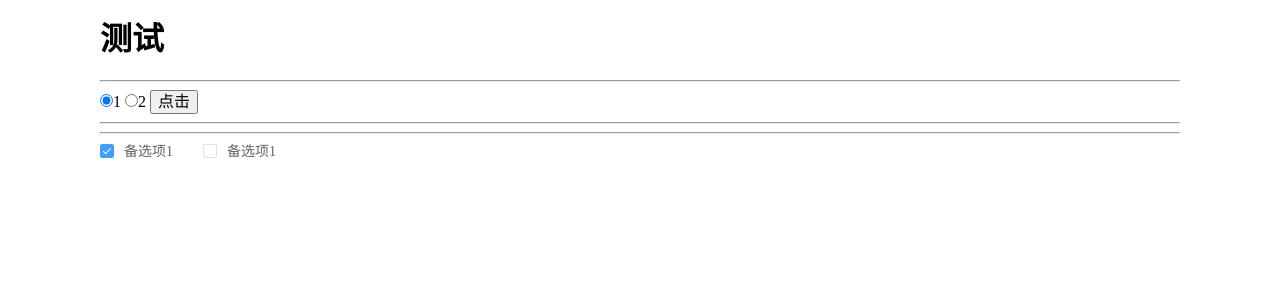
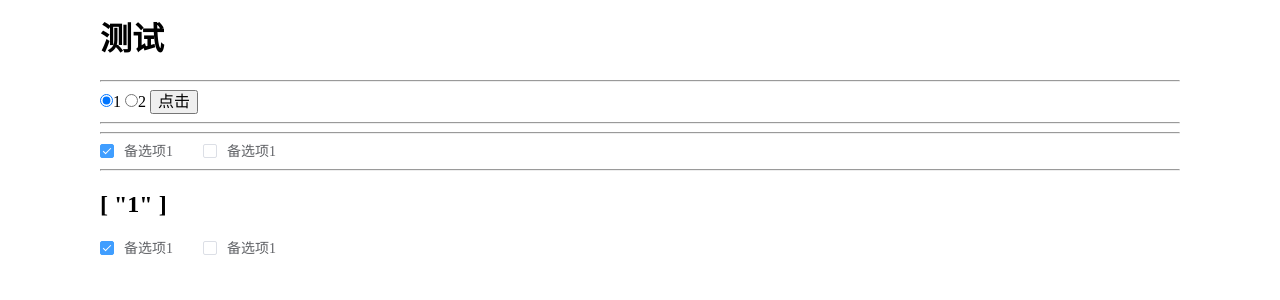
Before and after one commit to WebZ66/yk-design, a Vue app in the folder yk-design-ui/: page /test in a window 1280 px wide. Shown: the top 300 px of the page. Built offline with nearby package versions, Linux system fonts and the light colour scheme.

Commit message:
完成复选框和复选框组

```diff
--- a/yk-design-ui/src/components/checkbox/src/checkbox-group-type.ts
+++ b/yk-design-ui/src/components/checkbox/src/checkbox-group-type.ts
@@ -0,0 +1,13 @@
+export type CheckboxGroupProps = {
+  modelValue?: (number | string | boolean | undefined)[]
+  type?: 'checkbox' | 'button'
+  solid?: boolean
+  disabled?: boolean
+}
+
+export type CheckboxGroupInject = {
+  props: CheckboxGroupProps
+  changeEvent: (
+    val: CheckboxGroupProps['modelValue']
+  ) => CheckboxGroupProps['modelValue']
+}
--- a/yk-design-ui/src/components/checkbox/src/checkbox-group.vue
+++ b/yk-design-ui/src/components/checkbox/src/checkbox-group.vue
@@ -1,9 +1,26 @@
 <template>
-  <div></div>
+  <div>
+    <slot></slot>
+  </div>
 </template>
 
 <script lang="ts" setup>
-import { ref, reactive } from 'vue'
+import { ref, reactive, provide } from 'vue'
+import type { CheckboxGroupProps } from './checkbox-group-type'
+const props = withDefaults(defineProps<CheckboxGroupProps>(), {
+  disabled: false,
+})
+
+const emits = defineEmits(['update:modelValue'])
+
+function changeEvent(value: CheckboxGroupProps['modelValue']) {
+  emits('update:modelValue', value)
+}
+
+provide('propsByCheckboxGroup', {
+  props,
+  changeEvent,
+})
 </script>
 
 <style scoped></style>
--- a/yk-design-ui/src/components/checkbox/src/checkbox-type.ts
+++ b/yk-design-ui/src/components/checkbox/src/checkbox-type.ts
@@ -4,3 +4,7 @@ export type CheckboxProps = {
   indeterminate?: boolean
   value?: string | number
 }
+
+export const CheckboxEmits = {
+  'update:modelValue': (val: CheckboxProps['modelValue']) => val,
+}
--- a/yk-design-ui/src/components/checkbox/src/checkbox.vue
+++ b/yk-design-ui/src/components/checkbox/src/checkbox.vue
@@ -1,7 +1,12 @@
 <template>
   <label role="checkbox" :class="bem([], {}, { isChecked, disabled })">
     <span :class="bem('input', [], {}, { isChecked, disabled })">
-      <input v-model="compValue" type="checkbox" :class="bem('original')" />
+      <input
+        v-model="compValue"
+        type="checkbox"
+        :checked="isChecked"
+        :class="bem('original')"
+      />
       <span :class="bem('inner')"></span>
     </span>
     <span :class="bem('label')">备选项1</span>
@@ -9,30 +14,18 @@
 </template>
 
 <script lang="ts" setup>
-import { ref, reactive, computed } from 'vue'
 import { createCssScope } from '@/utils/bem'
-import { CheckboxProps } from './checkbox-type'
+import { CheckboxProps, CheckboxEmits } from './checkbox-type'
+import { useCheckbox } from './useCheckbox'
 import '../style/index'
 const bem = createCssScope('checkbox')
 
 const props = withDefaults(defineProps<CheckboxProps>(), {
   modelValue: false,
 })
+const emits = defineEmits(CheckboxEmits)
 
-const emits = defineEmits(['update:modelValue'])
-
-const compValue = computed<CheckboxProps['modelValue']>({
-  get() {
-    return props.modelValue
-  },
-  set(newValue) {
-    emits('update:modelValue', newValue)
-  },
-})
-
-const isChecked = computed(() => !!props.modelValue)
-
-const disabled = ref(false)
+const { compValue, isChecked, disabled } = useCheckbox(props, emits)
 </script>
 
 <style scoped></style>
--- a/yk-design-ui/src/components/checkbox/src/useCheckbox.ts
+++ b/yk-design-ui/src/components/checkbox/src/useCheckbox.ts
@@ -0,0 +1,54 @@
+import { computed, ref, SetupContext, inject } from 'vue'
+import { CheckboxProps, CheckboxEmits } from './checkbox-type'
+import type { CheckboxGroupInject } from './checkbox-group-type'
+export const useCheckbox = (
+  props: CheckboxProps,
+  emits: SetupContext<typeof CheckboxEmits>['emit']
+) => {
+  const CheckboxGroupObj = inject<CheckboxGroupInject | undefined>(
+    'propsByCheckboxGroup',
+    undefined
+  )
+
+  const isGroup = computed(() => !!CheckboxGroupObj)
+
+  const compValue = computed<CheckboxProps['modelValue']>({
+    get() {
+      if (!isGroup.value) {
+        return props.modelValue
+      } else {
+        //判断传入数组是否包含value
+        return CheckboxGroupObj?.props.modelValue?.includes(props.value)
+      }
+    },
+    set(newValue) {
+      if (!isGroup.value) {
+        emits('update:modelValue', newValue)
+      } else {
+        const newModelValue = [...CheckboxGroupObj?.props.modelValue!]
+        if (newValue) {
+          newModelValue.push(props.value)
+        } else {
+          let index = newModelValue.findIndex((item) => item == props.value)
+          newModelValue.splice(index, 1)
+        }
+        const set = new Set(newModelValue)
+        CheckboxGroupObj?.changeEvent([...set])
+      }
+    },
+  })
+
+  const isChecked = computed(() => {
+    if (!isGroup.value) {
+      return !!props.modelValue
+    } else {
+      return CheckboxGroupObj?.props.modelValue?.includes(props.value as never)
+    }
+  })
+
+  const disabled = computed(() => {
+    return isGroup?.value ? CheckboxGroupObj?.props.disabled : props.disabled
+  })
+
+  return { compValue, isChecked, disabled }
+}
--- a/yk-design-ui/src/components/radio/src/radio-group.vue
+++ b/yk-design-ui/src/components/radio/src/radio-group.vue
@@ -16,6 +16,7 @@ defineOptions({
 const props = withDefaults(defineProps<RadioGroupProps>(), {
   disabled: false,
 })
+
 const emits = defineEmits({
   'update:modelValue': (val) => val,
 })
--- a/yk-design-ui/src/views/Test/A.vue
+++ b/yk-design-ui/src/views/Test/A.vue
@@ -3,15 +3,26 @@
     <hr />
     <checkbox v-model="checked1" />
     <checkbox v-model="checked2" />
+    <hr />
+
+    <h2>
+      {{ checkedGroupValue }}
+    </h2>
+    <checkboxGroup v-model="checkedGroupValue">
+      <checkbox :value="'1'"></checkbox>
+      <checkbox :value="'2'"></checkbox>
+    </checkboxGroup>
   </div>
 </template>
 
 <script lang="ts" setup>
 import { ref, reactive, provide, watch } from 'vue'
 import checkbox from '@/components/checkbox/src/checkbox.vue'
+import checkboxGroup from '@/components/checkbox/src/checkbox-group.vue'
 
 const checked1 = ref(true)
 const checked2 = ref(0)
+const checkedGroupValue = ref(['1'])
 </script>
 
 <style scoped></style>
```
Also changed, not shown: yk-design-ui/src/views/Test/B.vue (+0 -1 lines), yk-design-ui/test.html (+2 -10 lines).
